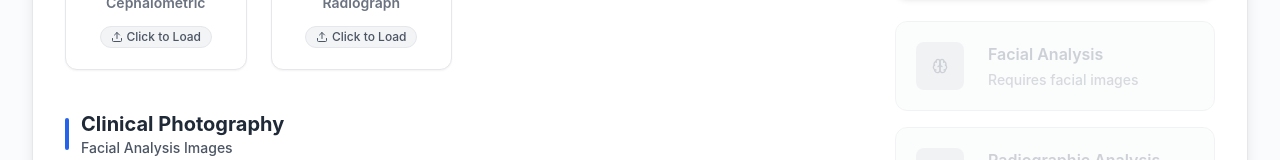
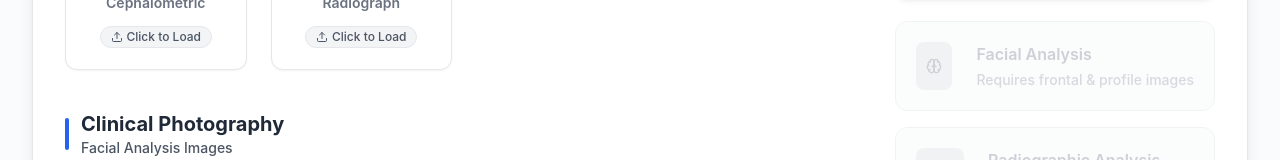
Before and after one commit to NguyenNhat4/facial-analysis-fe, a React (Vite) app: page /demo in a window 1280 px wide. Shown: the part 628-788 px from the top of the page. Built offline with nearby package versions, Linux system fonts and the light colour scheme.

Commit message:
Update requiring both frontal and profile images in order to enter facial analysis feature

```diff
--- a/src/pages/demo.tsx
+++ b/src/pages/demo.tsx
@@ -252,7 +252,7 @@ const DemoPage = () => {
   };
 
   // Check if specific image types are available for analysis
-  const hasFaceImages = uploadedImages.frontal || uploadedImages.profile;
+  const hasFaceImages = uploadedImages.frontal && uploadedImages.profile;
   const hasXrayImages = uploadedImages.lateral || uploadedImages.general_xray;
   const has3DModel =
     uploadedImages.model_3d_upper || uploadedImages.model_3d_lower;
@@ -1033,13 +1033,13 @@ const DemoPage = () => {
                             <div className="text-sm opacity-80 mt-1">
                               {hasFaceImages
                                 ? "Cephalometric Assessment"
-                                : "Requires facial images"}
+                                : "Requires frontal & profile images"}
                             </div>
                           </div>
                         </Button>
                         {!hasFaceImages && (
                           <div className="absolute left-1/2 transform -translate-x-1/2 top-full mt-2 bg-gray-800 text-white text-xs px-3 py-2 rounded-lg opacity-0 group-hover:opacity-100 transition-opacity duration-200 whitespace-nowrap z-10">
-                            Clinical photography required
+                            Frontal & Profile photos required
                           </div>
                         )}
                       </div>
```
